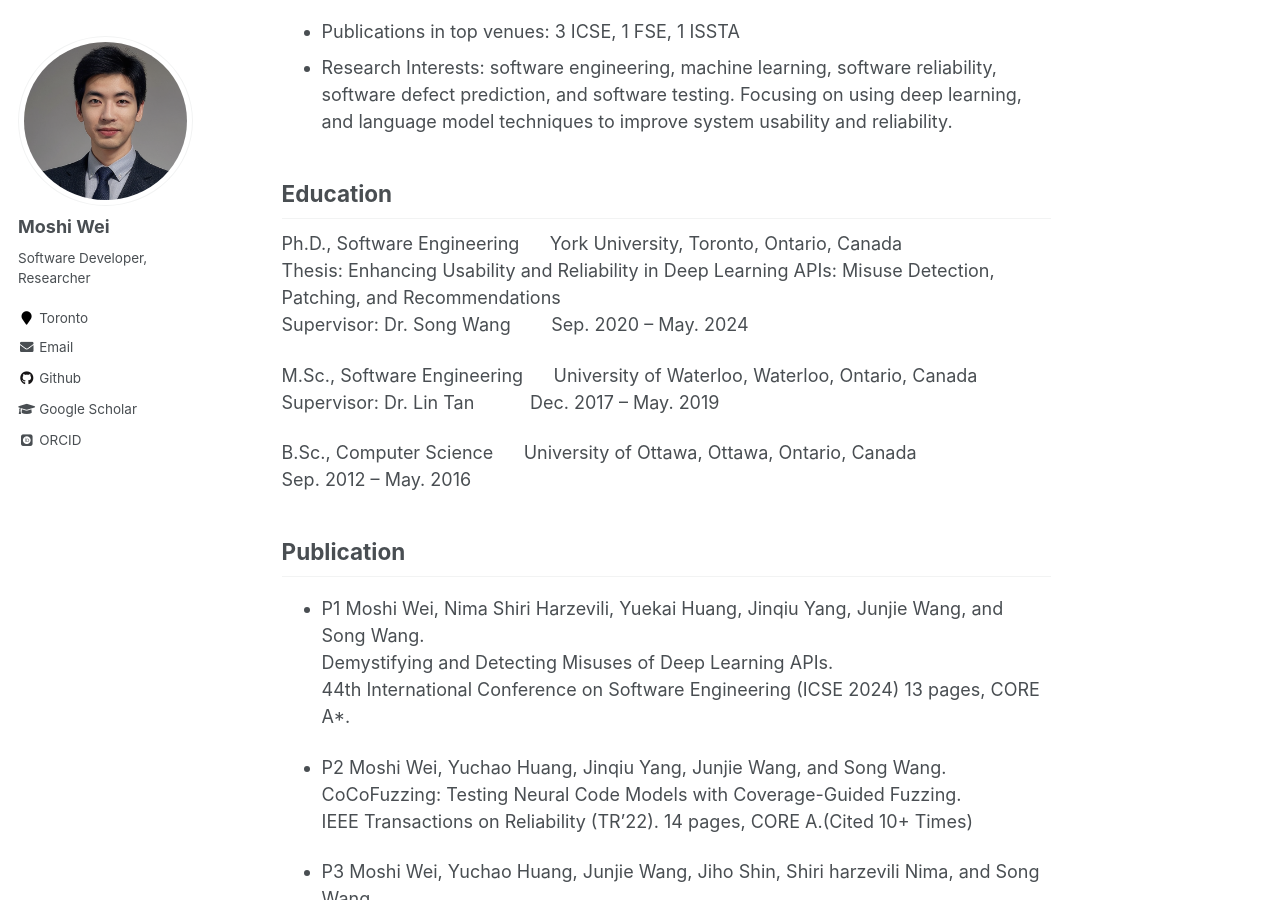
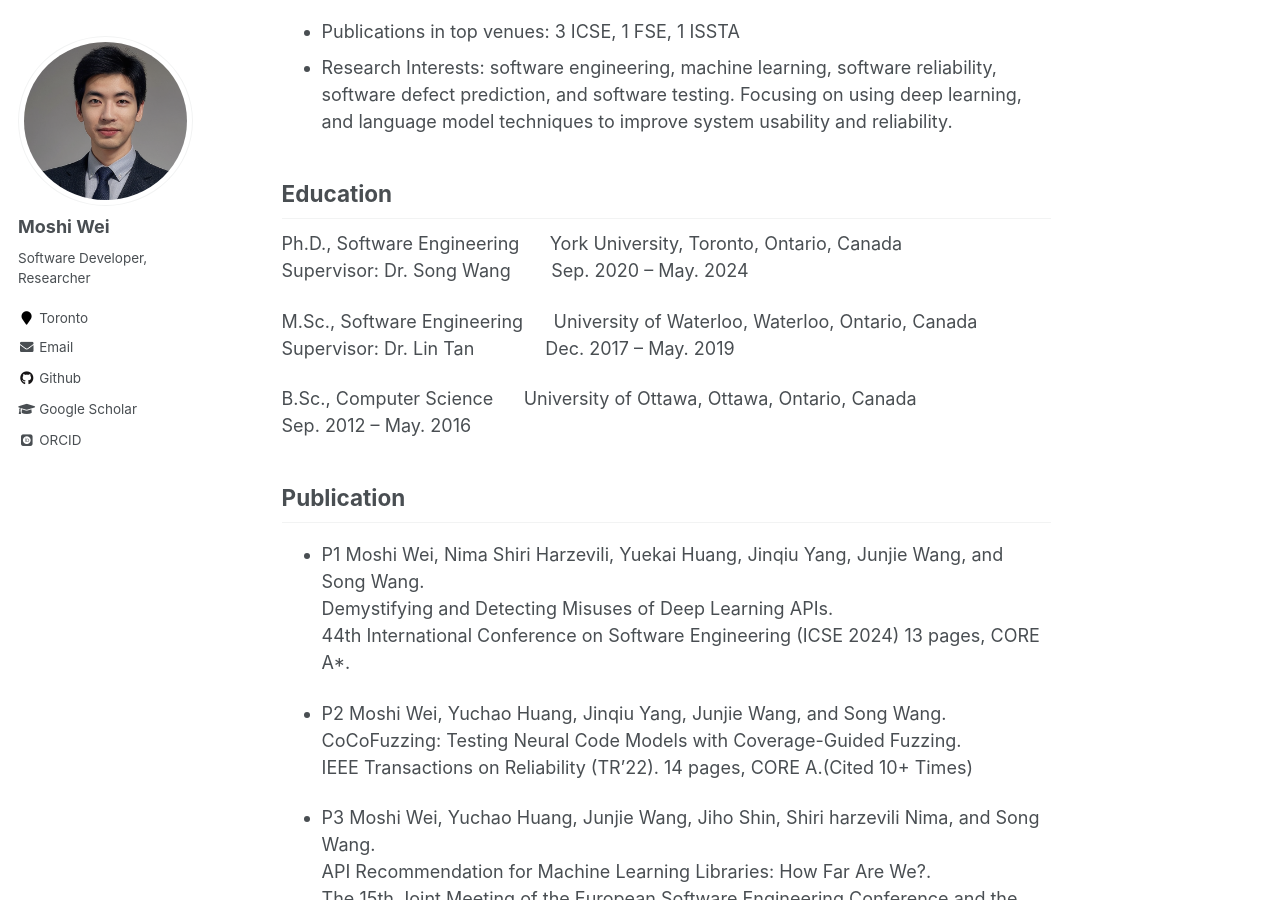
Before and after one commit to Moshiii/Moshiii.github.io, a Jekyll site: the page built from _pages/about.md, in a window 1280 px wide and 900 px high, scrolled down 528 px. Built offline with Jekyll 4.4.1, drawn with Linux system fonts in a browser that asks for light colours; some web fonts are replaced.

Commit message:
Update about.md

```diff
--- a/_pages/about.md
+++ b/_pages/about.md
@@ -19,11 +19,10 @@ Hello, I am Moshi, a Ph.D. student in Software Engineering from York University.
 ## Education
 
 Ph.D., Software Engineering &nbsp;&nbsp;&nbsp;&nbsp; York University, Toronto, Ontario, Canada\
-Thesis: Enhancing Usability and Reliability in Deep Learning APIs: Misuse Detection, Patching, and Recommendations\
 Supervisor: Dr. Song Wang &nbsp;&nbsp;&nbsp;&nbsp;&nbsp;&nbsp; Sep. 2020 – May. 2024
 
 M.Sc., Software Engineering &nbsp;&nbsp;&nbsp;&nbsp; University of Waterloo, Waterloo, Ontario, Canada\
-Supervisor: Dr. Lin Tan &nbsp;&nbsp;&nbsp;&nbsp;&nbsp;&nbsp;&nbsp;&nbsp;&nbsp; Dec. 2017 – May. 2019
+Supervisor: Dr. Lin Tan &nbsp;&nbsp;&nbsp;&nbsp;&nbsp;&nbsp;&nbsp;&nbsp;&nbsp;&nbsp;&nbsp;&nbsp; Dec. 2017 – May. 2019
 
 B.Sc., Computer Science &nbsp;&nbsp;&nbsp;&nbsp; University of Ottawa, Ottawa, Ontario, Canada\
 Sep. 2012 – May. 2016
```
